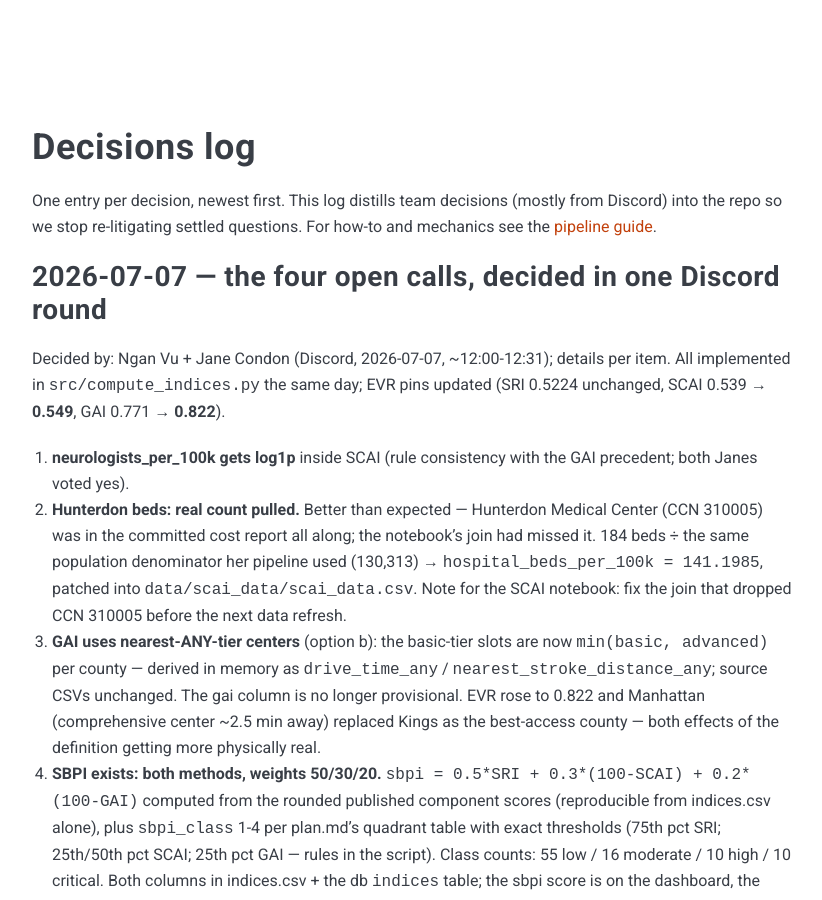
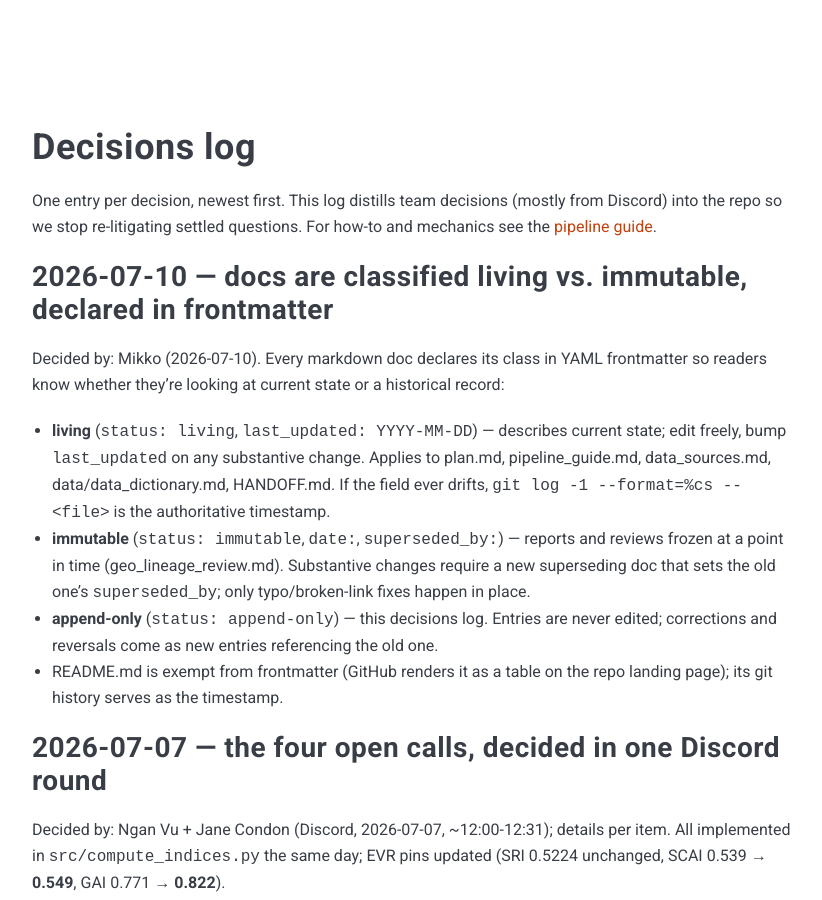
Before and after one commit to palism1/stroke-burden-index, a Jekyll site: the page built from docs/DECISIONS.md, in a window 1280 px wide and 900 px high, scrolled down 285 px. Shown: the whole window, without its empty margins (228-1050 px from the left). Built offline with Jekyll 4.4.1, drawn with Linux system fonts in a browser that asks for light colours; nearby versions of some CDN libraries.

Commit message:
Docs: classify every doc living / immutable / append-only in frontmatter
New DECISIONS.md entry (2026-07-10) defines the scheme: living docs carry
status + last_updated and are edited freely; immutable reports (lineage
review) are frozen and superseded rather than edited; the decisions log
itself is append-only. README stays frontmatter-free for GitHub rendering.

```diff
--- a/docs/DECISIONS.md
+++ b/docs/DECISIONS.md
@@ -2,6 +2,8 @@
 layout: page
 title: Decisions log
 nav_order: 5
+status: append-only
+last_updated: 2026-07-10
 ---
 
 # Decisions log
@@ -9,6 +11,27 @@ nav_order: 5
 One entry per decision, newest first. This log distills team decisions (mostly
 from Discord) into the repo so we stop re-litigating settled questions. For
 how-to and mechanics see the [pipeline guide](./pipeline_guide.html).
+
+## 2026-07-10 — docs are classified living vs. immutable, declared in frontmatter
+
+Decided by: Mikko (2026-07-10). Every markdown doc declares its class in YAML
+frontmatter so readers know whether they're looking at current state or a
+historical record:
+
+- **living** (`status: living`, `last_updated: YYYY-MM-DD`) — describes
+  current state; edit freely, bump `last_updated` on any substantive change.
+  Applies to plan.md, pipeline_guide.md, data_sources.md,
+  data/data_dictionary.md, HANDOFF.md. If the field ever drifts,
+  `git log -1 --format=%cs -- <file>` is the authoritative timestamp.
+- **immutable** (`status: immutable`, `date:`, `superseded_by:`) — reports and
+  reviews frozen at a point in time (geo_lineage_review.md). Substantive
+  changes require a new superseding doc that sets the old one's
+  `superseded_by`; only typo/broken-link fixes happen in place.
+- **append-only** (`status: append-only`) — this decisions log. Entries are
+  never edited; corrections and reversals come as new entries referencing the
+  old one.
+- README.md is exempt from frontmatter (GitHub renders it as a table on the
+  repo landing page); its git history serves as the timestamp.
 
 ## 2026-07-07 — the four open calls, decided in one Discord round
 
```
Also changed, not shown: data/data_dictionary.md (+5 -0 lines), docs/data_sources.md (+2 -0 lines), docs/geo_lineage_review.md (+3 -0 lines), docs/pipeline_guide.md (+2 -0 lines), docs/plan.md (+2 -0 lines).
